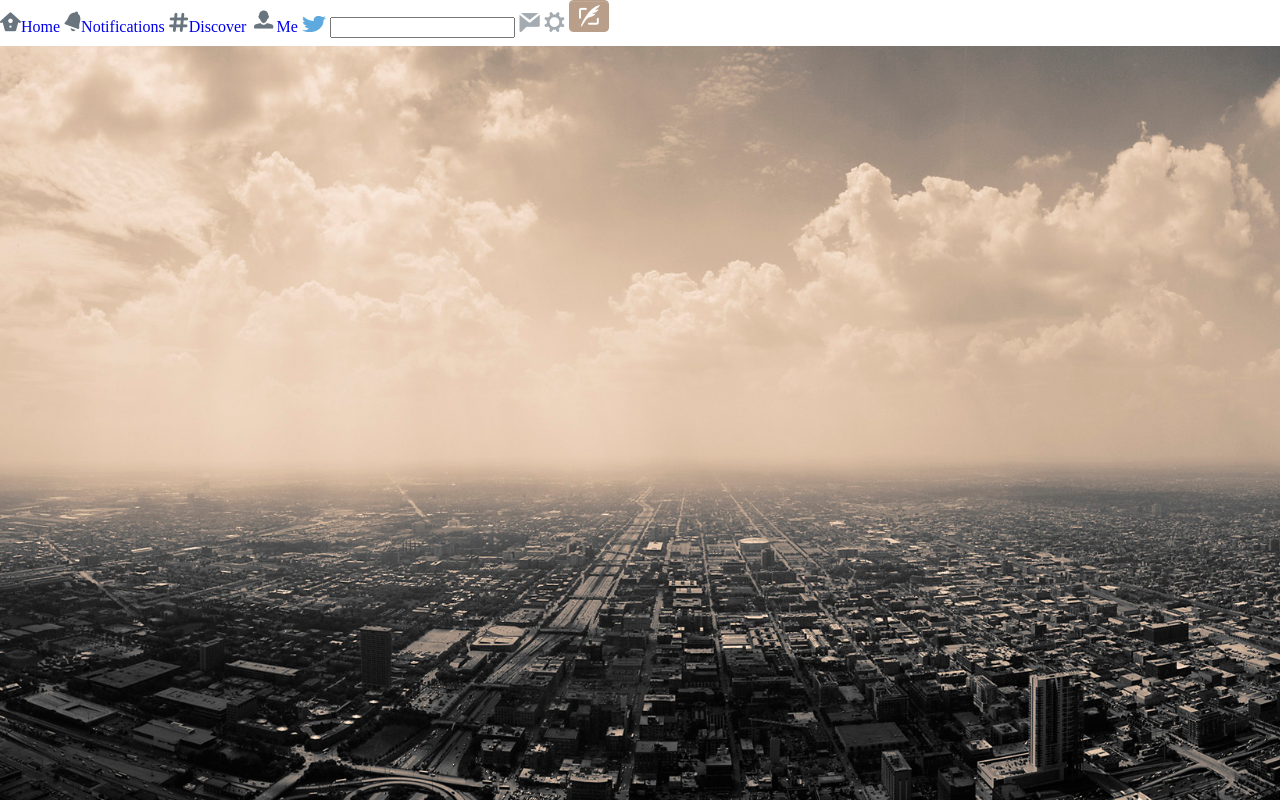
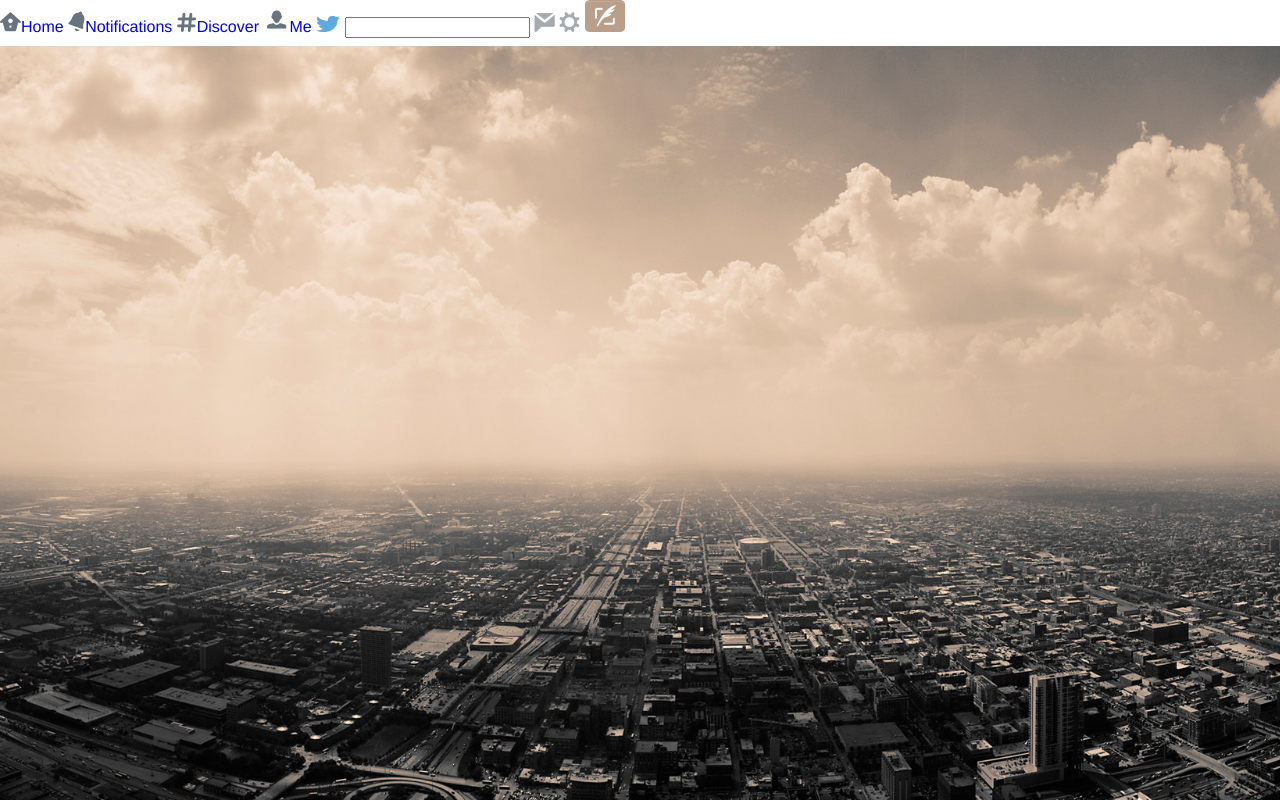
Before and after one commit to khushkaran/twitter-template, a plain HTML site: page index.html in a window 1280 px wide. Drawn offline with Linux system fonts and the light colour scheme.

Commit message:
Added fonts

```diff
--- a/css/style.css
+++ b/css/style.css
@@ -2,7 +2,8 @@ body{
   background-image:url('../images/background.jpg');
   background-size: 1500px;
   background-repeat: no-repeat;
-  background-color: #485265
+  background-color: #485265;
+  font-family: "Helvetica Neue",Helvetica,Arial,sans-serif;
 }
 
 header{
```
